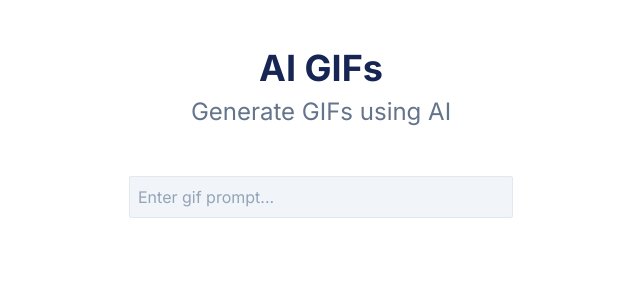
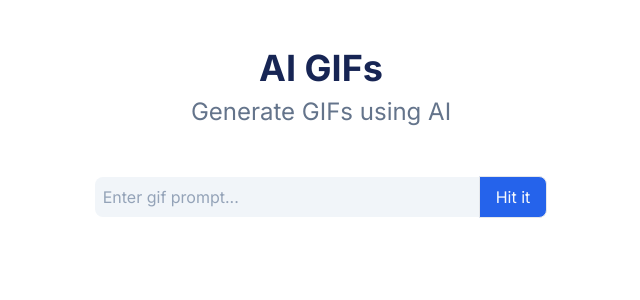
Before and after one commit to btahir/ai-gifs, a Next.js app: page / in a window 1280 px wide. Shown: the top 300 px of the page, without its empty margins (319-959 px from the left). Built offline with nearby package versions, Linux system fonts and the light colour scheme.

Commit message:
setup complete

```diff
--- /dev/null
+++ b/app/api/generate/route.ts
@@ -0,0 +1,22 @@
+import Replicate from "replicate";
+
+export async function POST(request: Request) {
+  const { prompt } = await request.json();
+  console.log(prompt)
+
+  const replicate = new Replicate({
+    auth: process.env.REPLICATE_API_TOKEN,
+  });
+
+  const output = await replicate.run(
+    "lucataco/hotshot-xl:3897d2751458e9f0d4f969a9fd072627aadfa6a7e001875c3facb8e5e8f7182b",
+    {
+      input: {
+        prompt,
+        output: 'gif'
+      }
+    }
+  );
+
+  return Response.json(output)
+}
--- a/app/layout.tsx
+++ b/app/layout.tsx
@@ -15,7 +15,8 @@ export default function RootLayout({
   children: React.ReactNode
 }) {
   return (
-    <html lang="en">
+    <html lang='en'>
+      <meta name='viewport' content='width=device-width, initial-scale=1.0' />
       <body className={inter.className}>{children}</body>
     </html>
   )
--- a/app/page.tsx
+++ b/app/page.tsx
@@ -1,4 +1,25 @@
+'use client'
+import { useState } from 'react'
+
 export default function IndexPage() {
+  const [loading, setLoading] = useState(false)
+  const [resultUrl, setResultUrl] = useState('')
+
+  async function handleSubmit(e: React.FormEvent<HTMLFormElement>) {
+    e.preventDefault()
+    setLoading(true)
+    const formData = new FormData(e.currentTarget)
+    const prompt = formData.get('prompt')
+    const res = await fetch('/api/generate', {
+      method: 'POST',
+      body: JSON.stringify({ prompt }),
+    })
+    const data = await res.json()
+    console.log(data)
+    setResultUrl(data)
+    setLoading(false)
+  }
+
   return (
     <main className='bg-white text-slate-900 h-full w-full min-h-screen py-12 px-2 lg:px-6'>
       <h1 className='text-4xl sm:text-55xl font-bold text-center text-blue-950'>
@@ -8,10 +29,44 @@ export default function IndexPage() {
         Generate GIFs using AI
       </p>
       <div className='w-full h-full flex justify-center flex-col items-center mt-12 px-4'>
-        <input
-          placeholder='Enter gif prompt...'
-          className='w-full max-w-sm p-2 rounded-sm bg-slate-100 border border-slate-200 text-slate-600 placeholder-slate-400'
-        />
+        <form
+          onSubmit={handleSubmit}
+          className='flex items-center w-full justify-center'
+        >
+          <input
+            id='prompt'
+            name='prompt'
+            placeholder='Enter gif prompt...'
+            className='w-full max-w-sm flex-1 p-2 rounded-l-lg bg-slate-100 border-none text-slate-600 placeholder-slate-400 border border-slate-200'
+          />
+          <button
+            type='submit'
+            className='bg-blue-600 hover:bg-blue-700 hover:text-white flex-shrink-0 text-base text-slate-50 py-2 px-4 rounded-r-lg border'
+          >
+            Hit it
+          </button>
+        </form>
+
+        <div className='mt-12'>
+          {loading ? (
+            <div className='font-medium text-slate-600 sm:text-lg'>
+              Loading your GIF. This can take 20-30 seconds.
+              <img
+                className='mt-4 w-full max-w-xs'
+                src='https://media.giphy.com/media/l3nWhI38IWDofyDrW/giphy.gif'
+              />
+            </div>
+          ) : resultUrl ? (
+            <video
+              className='w-full max-w-2xl'
+              controls
+              autoPlay
+              muted
+              loop
+              src={resultUrl}
+            />
+          ) : null}
+        </div>
       </div>
     </main>
   )
```
Also changed, not shown: package.json (+6 -4 lines), 1 other file (tests, documents, lock files or other folders).
